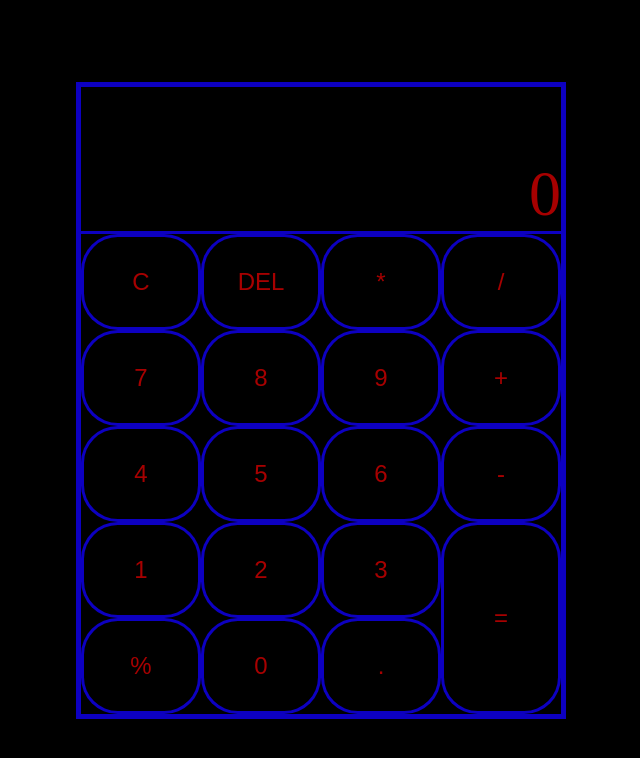
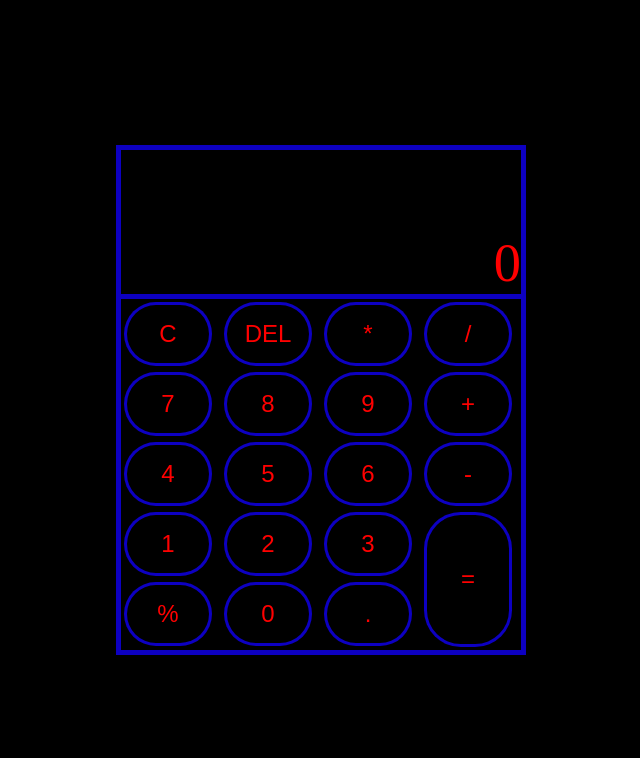
Before and after one commit to T0Rsk1/calculator, a plain HTML site: page index.html in a window 1280 px wide. Shown: the whole page, without its empty margins (319-959 px from the left). Drawn offline with Linux system fonts and the light colour scheme.

Commit message:
Change CSS style

```diff
--- a/style.css
+++ b/style.css
@@ -1,6 +1,6 @@
 :root{
     --border-color: rgba(17, 0, 250, 0.774);
-    --number-color: rgb(167, 0, 0);
+    --number-color: rgb(255, 0, 0);
 }
 
 body{
@@ -16,8 +16,9 @@ main{
 }
 
 button{
-    width: 7.5rem;
-    height: 6rem;
+    margin: 0.188rem;
+    width: 5.5rem;
+    height: 4rem;
     font-size: 1.5rem;
     border: var(--border-color) solid;
     border-radius: 2.3rem;
@@ -25,7 +26,12 @@ button{
     color: var(--number-color);
 }
 
+button:hover{
+    color: rgb(132, 0, 255);
+}
+
 #calculator{
+    width: 25rem;
     border: var(--border-color) solid thick;
 }
 
@@ -33,21 +39,21 @@ button{
     display: flex;
     justify-content: flex-end;
     align-items: flex-end;
-    width: 30rem;
+    width: 25rem;
     height: 9rem;
-    font-size: 4rem;
-    border-bottom: var(--border-color) solid;
+    font-size: 3.4rem;
+    border-bottom: var(--border-color) solid thick;
     background: black;
     color: var(--number-color);
 }
 
 #btn-container{
     display: flex;
-    max-height: 30rem;
+    max-height: 25rem;
     flex-direction: column;
     flex-wrap: wrap;
 }
 
 .btn-large{
-    height: 12rem;
+    height: 8.4rem;
 }
```
